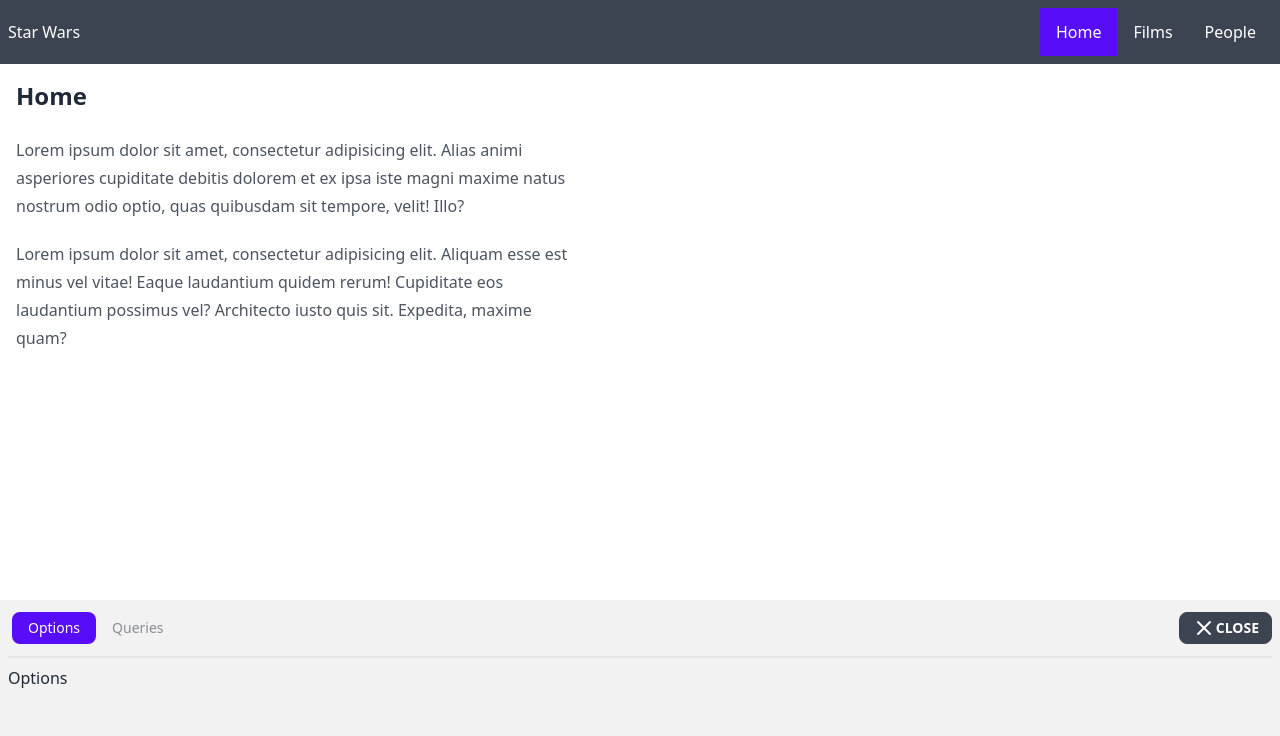
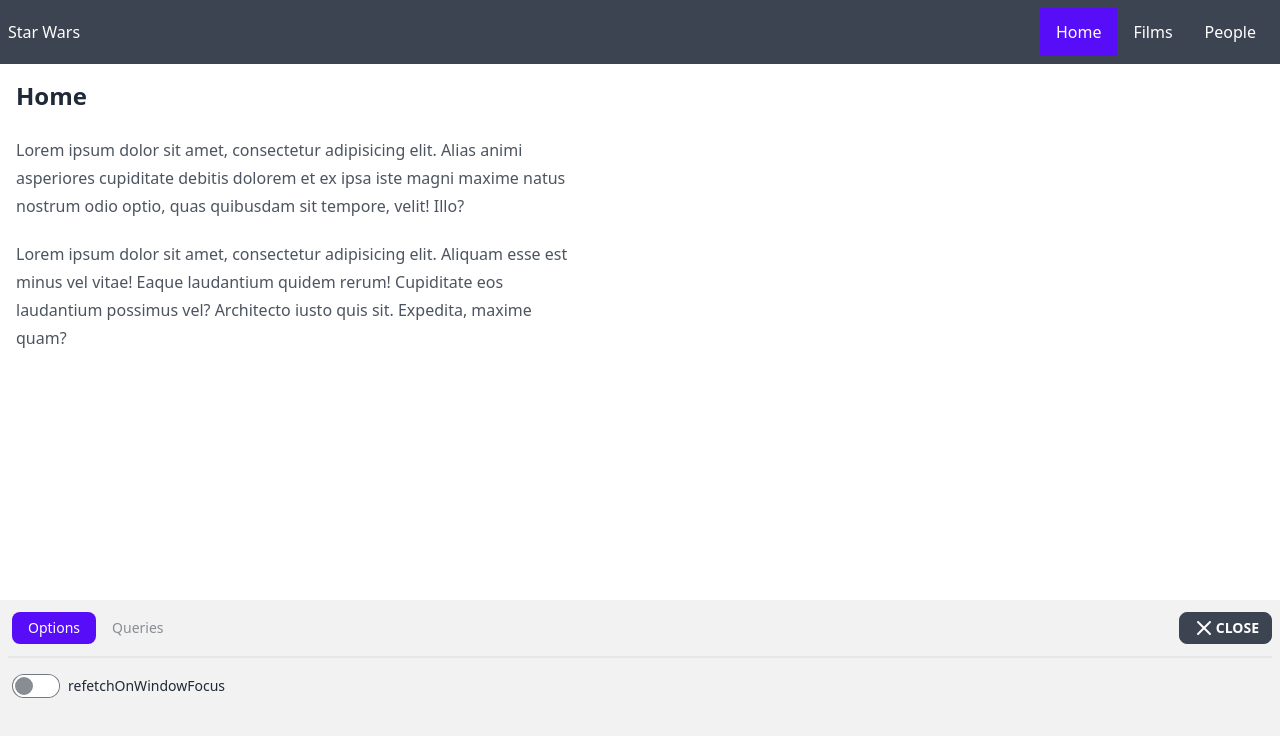
Before and after one commit to sitek94/react-query-v3-demo, a React (Vite) app: page / in a window 1280 px wide. Both pictures are taken after a click on the button 32 px from the left and 768 px from the top of the page. Shown: the top 736 px of the page. Built offline with nearby package versions, Linux system fonts and the light colour scheme.

Commit message:
control `refetchOnWindowFocus` in devtools

```diff
--- a/src/devtools.tsx
+++ b/src/devtools.tsx
@@ -1,6 +1,7 @@
 import * as React from 'react'
 import {CogIcon, XIcon} from '@heroicons/react/outline'
 import clsx from 'clsx'
+import {useQueryClient} from 'react-query'
 
 const ReactQueryDevToolsPanel = React.lazy(() =>
   import('react-query/devtools/development').then(d => ({
@@ -14,8 +15,20 @@ enum Tab {
 }
 
 export const DevTools = () => {
+  const queryClient = useQueryClient()
+
   const [tab, setTab] = React.useState<Tab>(Tab.Options)
   const [showDevtools, setShowDevtools] = React.useState(false)
+
+  const [refetchOnWindowFocus, setRefetchOnWindowFocus] = React.useState(false)
+
+  React.useEffect(() => {
+    queryClient.setDefaultOptions({
+      queries: {
+        refetchOnWindowFocus,
+      },
+    })
+  }, [refetchOnWindowFocus])
 
   return (
     <>
@@ -51,7 +64,17 @@ export const DevTools = () => {
             </div>
             {tab === Tab.Options && (
               <div className="devtools-options">
-                <h1>Options</h1>
+                <div className="form-control">
+                  <label className="label cursor-pointer justify-start gap-2">
+                    <input
+                      type="checkbox"
+                      className="toggle toggle-primary"
+                      checked={refetchOnWindowFocus}
+                      onChange={e => setRefetchOnWindowFocus(e.target.checked)}
+                    />
+                    <span className="label-text">refetchOnWindowFocus</span>
+                  </label>
+                </div>
               </div>
             )}
             {tab === Tab.Queries && (
```
